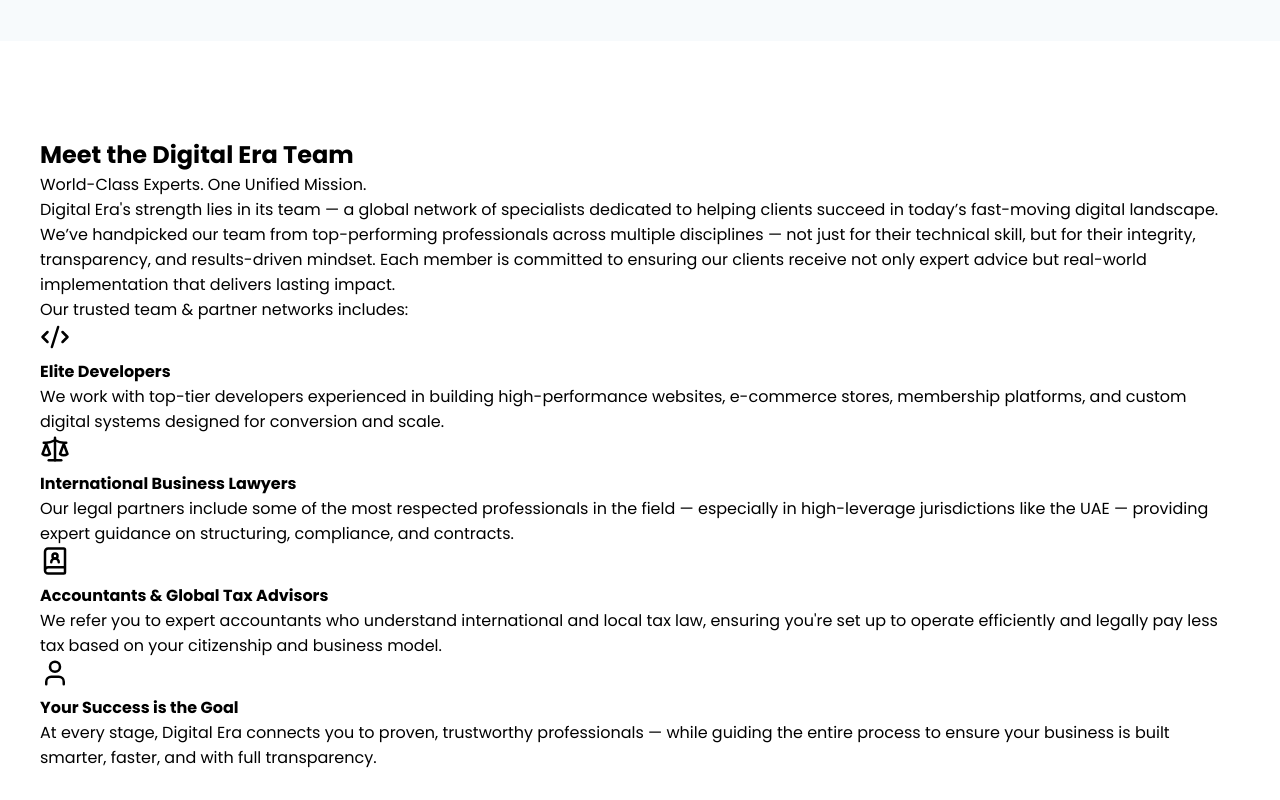
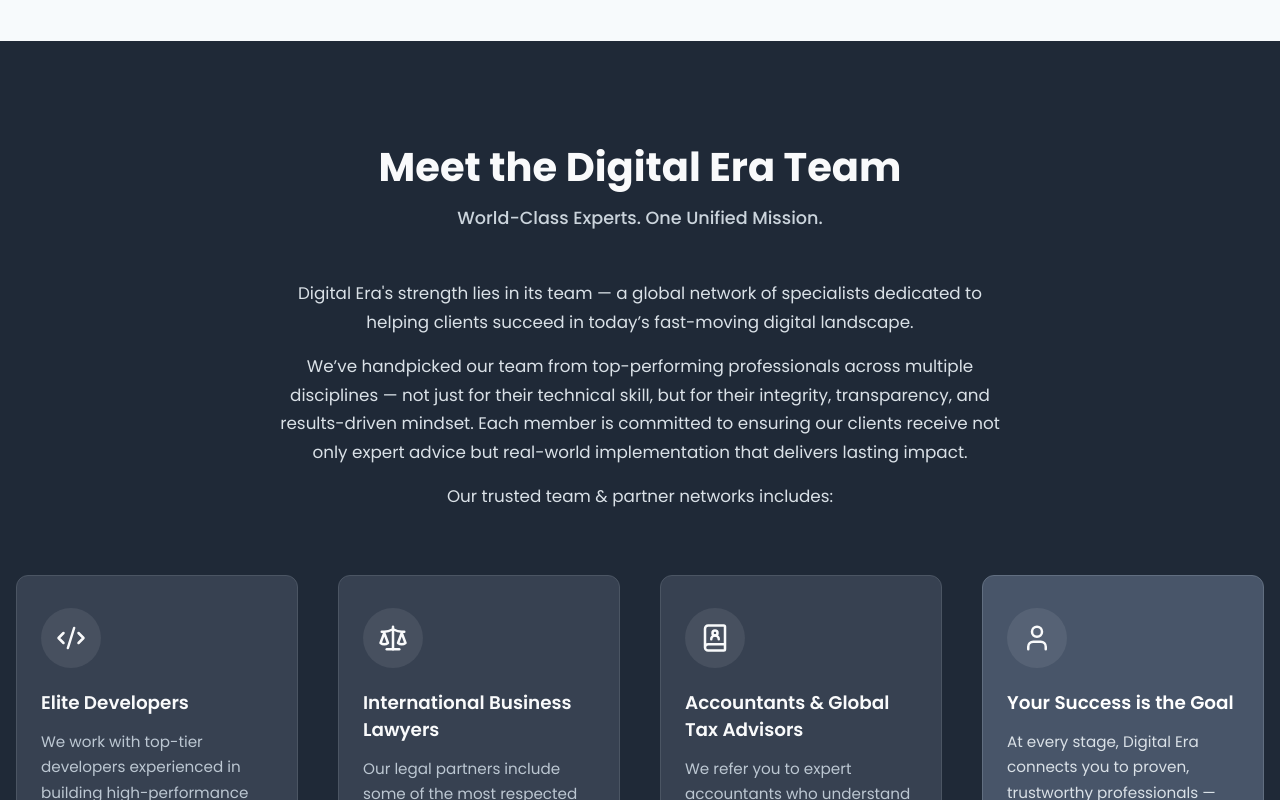
Before and after one commit to Brkic365/digital-era, a Next.js app: page / in a window 1280 px wide. Shown: the part 2380-3180 px from the top of the page. Built offline with nearby package versions, Linux system fonts and the light colour scheme.

Commit message:
Fixed styling issue

```diff
--- a/src/styles/pages/Home.module.scss
+++ b/src/styles/pages/Home.module.scss
@@ -444,6 +444,120 @@ $border-color: #e5e7eb;
          }
     }
 
+    // --- TEAM / NETWORK SECTION ---
+    .teamNetworkSection {
+        padding: 6rem 1rem; // Consistent padding
+        margin: 0 auto;
+        background-color: $dark-bg !important;
+        color: $light-text;
+        z-index: 2;
+        position: relative;
+
+        .teamHeader {
+            max-width: 70ch;
+            margin: 0 auto 3rem auto;
+            text-align: center;
+
+            h2 {
+                font-size: clamp(1.8rem, 5vw, 2.5rem);
+                font-weight: 700;
+                color: $light-text;
+                margin-bottom: 0.5rem;
+                display: inline-flex; // Keep inline for emoji alignment
+                align-items: center;
+                gap: 0.75rem;
+            }
+            .teamSubtitle {
+                font-size: 1.1rem;
+                font-weight: 500;
+                color: darken($light-text, 15%);
+            }
+        }
+
+        .teamIntroText {
+            max-width: 70ch;
+            margin: 0 auto 4rem auto; // Increased bottom margin
+            text-align: center;
+            display: flex;
+            flex-direction: column;
+            gap: 1rem;
+            color: darken($light-text, 10%);
+            font-size: 1.05rem;
+            line-height: 1.7;
+        }
+
+        .expertsGrid {
+            display: grid;
+            grid-template-columns: repeat(auto-fit, minmax(280px, 1fr));
+            gap: 2rem;
+            max-width: 80rem;
+            margin: 0 auto;
+
+             @media screen and (min-width: 1024px) {
+                 gap: 2.5rem;
+             }
+        }
+
+        .expertCard {
+            background-color: $dark-bg-card;
+            border: 1px solid $dark-border-color;
+            border-radius: 0.75rem;
+            padding: 2rem 1.5rem;
+            display: flex;
+            flex-direction: column;
+            align-items: flex-start;
+            gap: 0.8rem;
+            transition: transform 0.2s ease, box-shadow 0.2s ease;
+
+            &:hover {
+                transform: translateY(-5px);
+                box-shadow: 0 8px 20px rgba(0,0,0,0.2);
+            }
+
+            .expertIconWrapper {
+                background-color: rgba($light-text, 0.08);
+                color: $light-text; // Icon color itself
+                border-radius: 50%;
+                width: 60px;
+                height: 60px;
+                display: flex;
+                align-items: center;
+                justify-content: center;
+                margin-bottom: 0.5rem;
+            }
+
+            h4 {
+                font-size: 1.15rem; // Adjusted size
+                font-weight: 600;
+                color: $light-text;
+                display: flex; // For emoji alignment
+                align-items: center;
+                gap: 0.5rem;
+            }
+
+            .cardEmoji {
+                font-size: 1.1em; // Make emoji slightly larger than text
+            }
+
+            p {
+                font-size: 0.95rem;
+                color: darken($light-text, 20%);
+                line-height: 1.7;
+                flex-grow: 1; // Allows card heights to stretch if needed
+
+                strong { color: lighten($primary-cta-bg, 10%); font-weight: 600;}
+            }
+        }
+
+         // Summary Card (Optional distinct style)
+         .summaryCard {
+             background-color: lighten($dark-bg-card, 8%);
+             border-color: lighten($dark-border-color, 10%);
+             h4 { color: lighten($light-text, 5%); }
+             p { color: darken($light-text, 10%); }
+         }
+    }
+
     // --- REVIEWS SECTION ---
     .reviews {
        // Relies on component styles primarily
```
